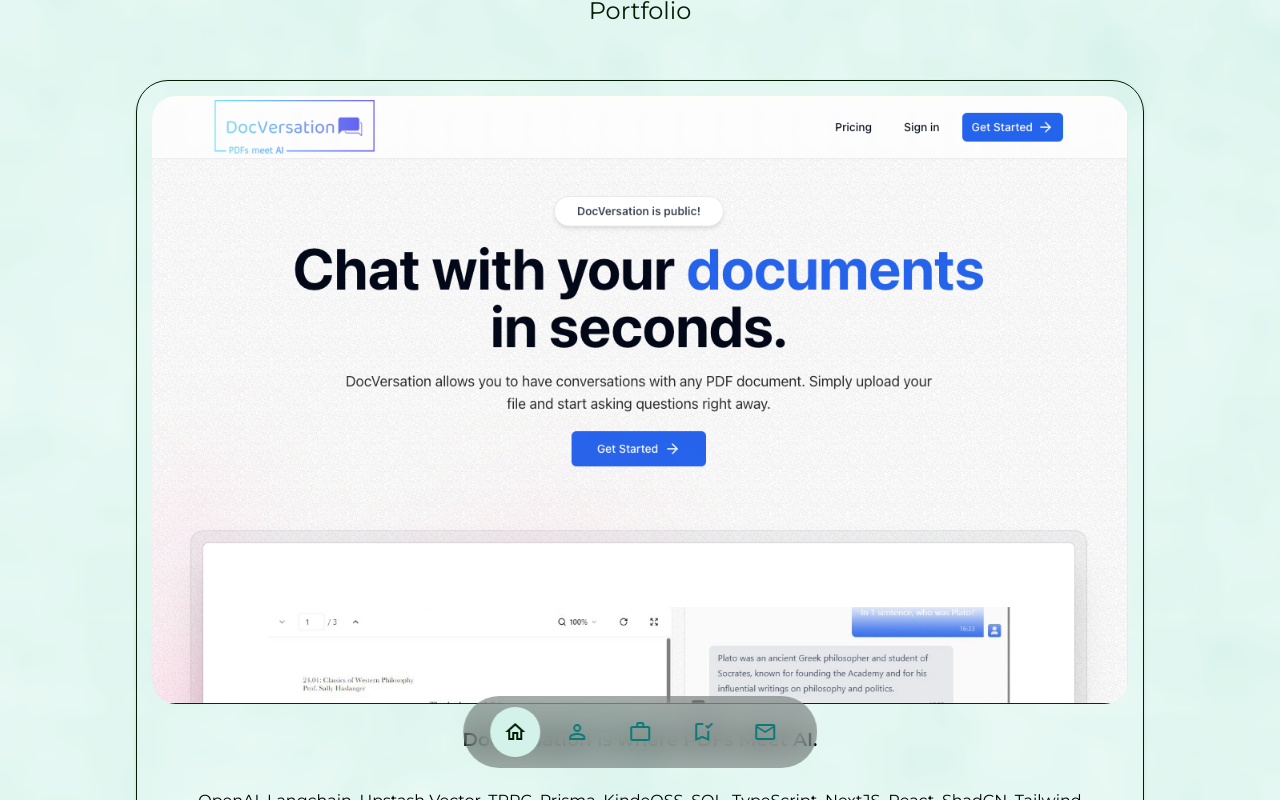
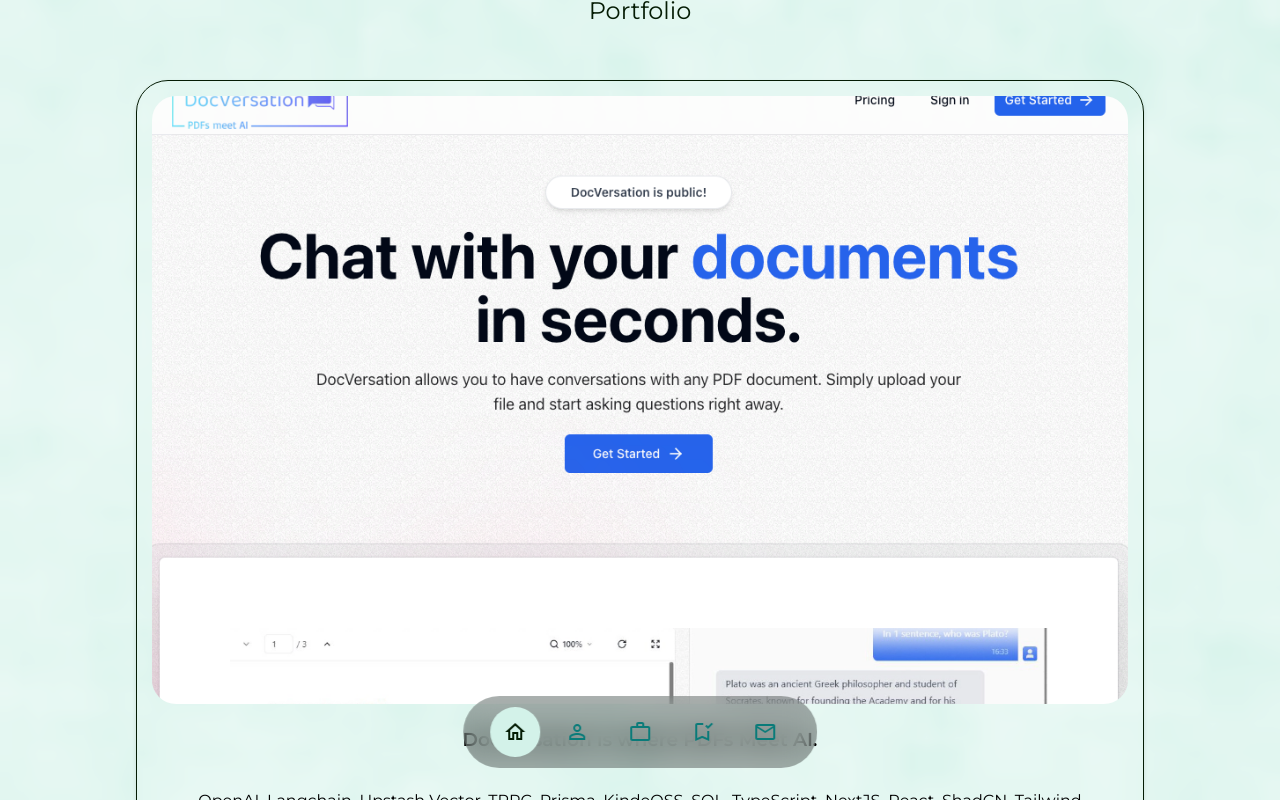
Before and after one commit to TheForeverOptimist/react-portfolio, a React (Create React App) app: page / in a window 1280 px wide. In both pictures the pointer is over the picture 639 px from the left and 2003 px from the top of the page. Shown: the part 1603-2403 px from the top of the page. Built offline with nearby package versions, Linux system fonts and the light colour scheme.

Commit message:
added animations to portfolio section as well

```diff
--- a/src/components/portfolio/portfolio.css
+++ b/src/components/portfolio/portfolio.css
@@ -35,11 +35,17 @@
     display: flex;
     justify-content: center;
     align-items: center;
+
 }
 
 .portfolio_item-image img{
     width: 100%;
     height: auto;
+    transition: transform 0.3s ease;
+}
+
+.portfolio_item:hover .portfolio_item-image img {
+    transform: scale(1.1); /* Zoom in the image to 110% of its original size on hover */
 }
 
 .portfolio_item-description{
```
